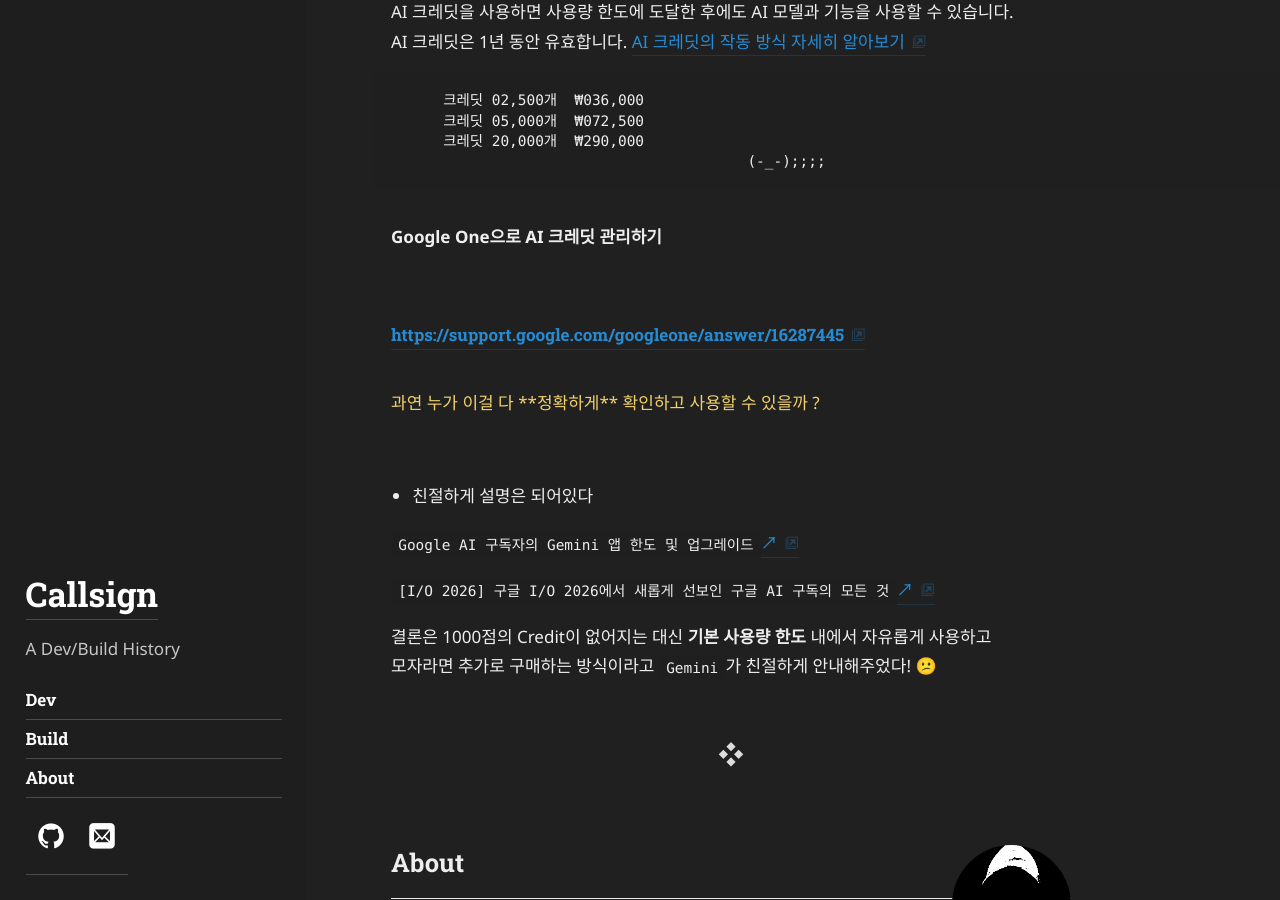
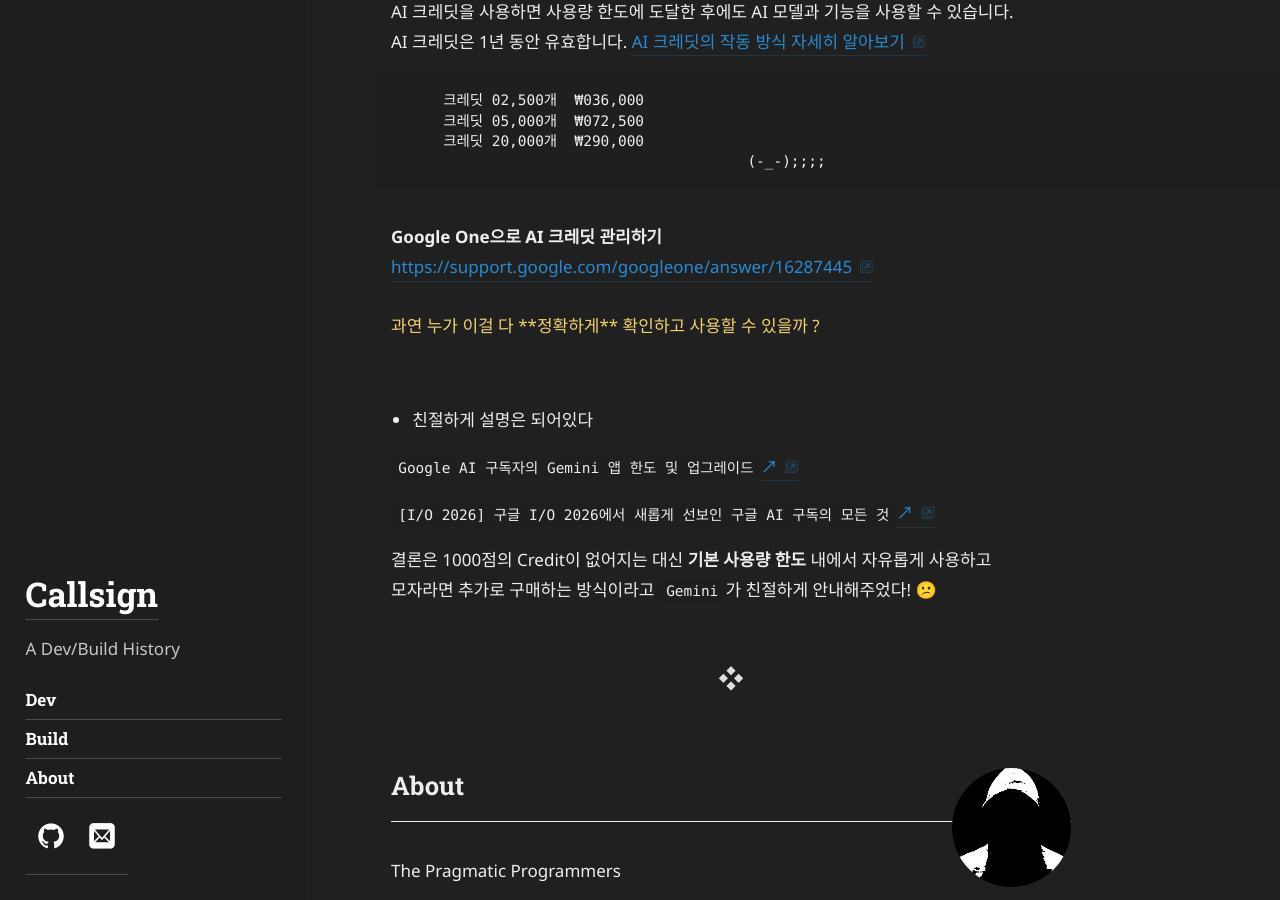
Before and after one commit to callsign88/callsign88.github.io, a Jekyll site: the page built from _posts/2026-05-26-Post-AIPro.md, in a window 1280 px wide and 900 px high, scrolled down 2607 px. Built offline with Jekyll 4.4.1, drawn with Linux system fonts in a browser that asks for light colours; some web fonts are replaced.

Commit message:
Refine content in Post-AIPro.md

```diff
--- a/_posts/2026-05-26-Post-AIPro.md
+++ b/_posts/2026-05-26-Post-AIPro.md
@@ -74,8 +74,7 @@
           크레딧 20,000개  ₩290,000
                                              (-_-);;;;
 
-**Google One으로 AI 크레딧 관리하기**<br>
-###### <https://support.google.com/googleone/answer/16287445><br>
+**Google One으로 AI 크레딧 관리하기**<br><https://support.google.com/googleone/answer/16287445><br>
 <br>
 <sapn style="color:#f2d16b;">과연 누가 이걸 다 **정확하게**   확인하고 사용할 수 있을까 ? </sapn>
 <br>
```
